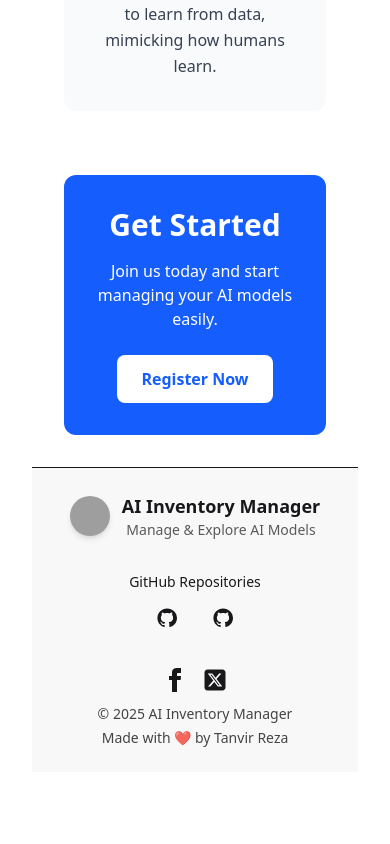
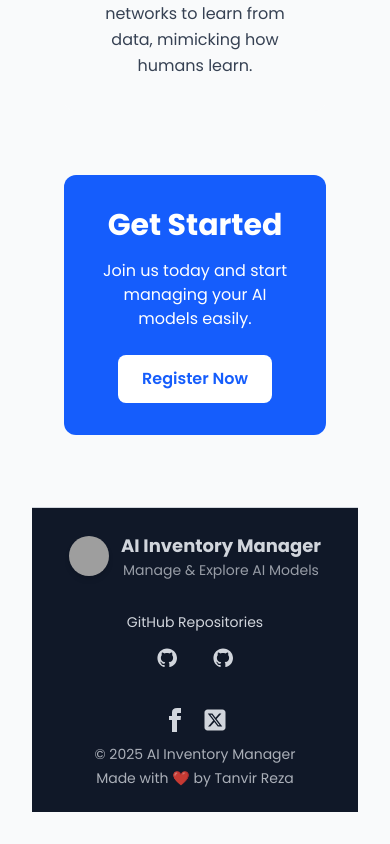
Before and after one commit to TanvirReza1/ai-inventory-client, a React (Vite) app: page / in a window 390 px wide. Shown: the part 1356-2200 px from the top of the page. Before the commit the page ends 2160 px from the top, so only its background shows below. Built offline with nearby package versions, Linux system fonts and the light colour scheme; no server answers; grey boxes are pictures that could not be loaded.

Commit message:
footer updard

```diff
--- a/src/Components/Footer.jsx
+++ b/src/Components/Footer.jsx
@@ -41,7 +41,7 @@ const Footer = () => {
   const year = new Date().getFullYear();
 
   return (
-    <footer className="footer p-6 md:p-10 bg-base-200 text-base-content border-t">
+    <footer className="w-full footer p-6 md:p-10  border-t bg-gray-900 text-gray-300 py-6 mt-10 text-center">
       <div className="w-full max-w-6xl mx-auto flex flex-col md:flex-row items-center md:items-start justify-between gap-8">
         {/* Left: Logo and project title */}
         <div className="flex items-center gap-3">
@@ -68,7 +68,7 @@ const Footer = () => {
                 href={r.url}
                 target="_blank"
                 rel="noopener noreferrer"
-                className="inline-flex items-center gap-2 px-3 py-2 rounded hover:bg-base-300 transition"
+                className="inline-flex items-center gap-2 px-3 py-2 rounded transition hover:text-blue-400 hover:bg-gray-800"
                 aria-label={`Open ${r.name} repository`}
               >
                 <svg
--- /dev/null
+++ b/src/Pages/ErrorPage.jsx
@@ -0,0 +1,16 @@
+import React from "react";
+import { Link } from "react-router-dom";
+
+const ErrorPage = () => {
+  return (
+    <div className="flex flex-col justify-center items-center h-screen bg-base-200 text-center">
+      <h1 className="text-6xl font-bold mb-4">404</h1>
+      <p className="text-2xl mb-6">Oops! This AI model doesn’t exist.</p>
+      <Link to="/">
+        <button className="btn btn-primary">Return Home</button>
+      </Link>
+    </div>
+  );
+};
+
+export default ErrorPage;
--- a/src/index.css
+++ b/src/index.css
@@ -1,2 +1,9 @@
+@import url("https://fonts.googleapis.com/css2?family=Poppins:wght@400;600;700&display=swap");
+
+body {
+  font-family: "Poppins", sans-serif;
+  background-color: #f9fafb; /* soft gray */
+}
+
 @import "tailwindcss";
 @plugin "daisyui";
--- a/src/routes/Router.jsx
+++ b/src/routes/Router.jsx
@@ -10,6 +10,7 @@ import MyModels from "../Pages/MyModels";
 import MyModelPurchases from "../Pages/MyPurchase";
 import AddModel from "../Pages/AddModel";
 import PrivateRoute from "../Private/PrivateRoute";
+import ErrorPage from "../Pages/ErrorPage";
 
 const router = createBrowserRouter([
   {
@@ -65,6 +66,10 @@ const router = createBrowserRouter([
           </PrivateRoute>
         ),
       },
+      {
+        path: "*",
+        Component: ErrorPage,
+      },
     ],
   },
 ]);
```
